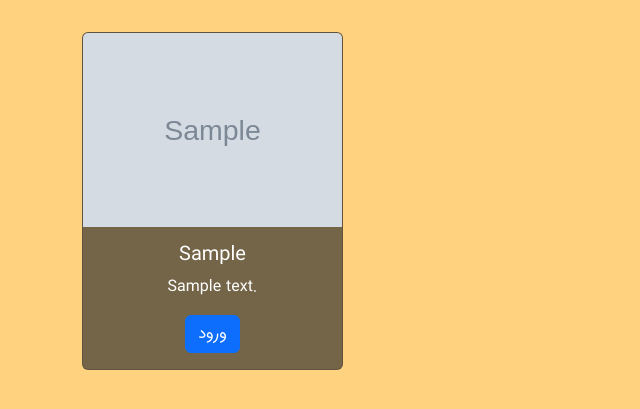
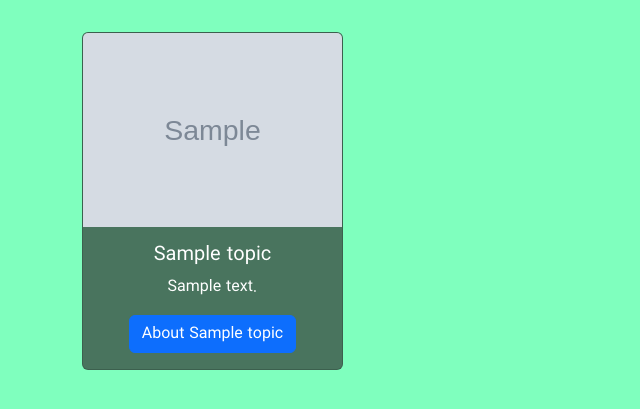
Before and after one commit to alialaei1/Interactive-User-Guides-Template, a Django app: page / in a window 1280 px wide. Shown: the top 409 px of the page, without its empty margins (0-640 px from the left). Run offline with Django 4.2, Linux system fonts and the light colour scheme; tables that the repository leaves empty hold one stand-in row (values such as "Sample post"); grey boxes marked "Sample" are stand-in pictures; some libraries are stand-ins or nearby versions.

Commit message:
a6 rew django

```diff
--- a/BPage/admin.py
+++ b/BPage/admin.py
@@ -1,10 +1,10 @@
 from django.contrib import admin
 
-from .models import Devices
+from .models import Topic
 from .models import Question
 from .models import Answer
 
-admin.site.register(Devices)
+admin.site.register(Topic)
 admin.site.register(Question)
 admin.site.register(Answer)
 
--- a/BPage/models.py
+++ b/BPage/models.py
@@ -3,18 +3,18 @@ from ckeditor_uploader.fields import RichTextUploadingField
 
 
 # Create your models here.
-class Devices(models.Model):
-    model = models.CharField(max_length=255, unique=True)
+class Topic(models.Model):
+    topic_name = models.CharField(max_length=255, unique=True)
     description = models.TextField(blank=True)
     link = models.IntegerField(unique=True)
     image = models.ImageField(upload_to ='uploads')
     def __str__(self):
-        return f"{self.model}"
+        return f"{self.topic_name}"
 
 
 class Question(models.Model):
-    modelname = models.ForeignKey(
-            Devices,
+    topic_name = models.ForeignKey(
+            Topic,
             related_name='questions',
             on_delete=models.CASCADE,
         )
@@ -23,10 +23,10 @@ class Question(models.Model):
     Qimage = models.ImageField(upload_to ='uploads')
 
     class Meta:
-        unique_together = ('modelname', 'Question')
+        unique_together = ('topic_name', 'Question')
 
     def __str__(self):
-        return f" {self.modelname} Devices - {self.Question}"
+        return f" {self.topic_name} Topics - {self.Question}"
 
 
 class Answer(models.Model):
--- a/BPage/views.py
+++ b/BPage/views.py
@@ -1,19 +1,19 @@
 from django.shortcuts import render, get_object_or_404
-from .models import Devices,Question
+from .models import Topic,Question
 
 def device_view(request):
-    devicesdata = Devices.objects.all()
-    context = {'devicesdata': devicesdata}
-    template_name = 'devicedata.html'
+    topicsdata = Topic.objects.all()
+    context = {'topicsdata': topicsdata}
+    template_name = 'topicsdata.html'
     return render(request, template_name, context)
 
 def question_view(request, pk):
-    devicedata = get_object_or_404(Devices, link = pk)
-    #print(devicedata)
-    return render(request, 'questiondata.html', {'devicedata':devicedata})
+    topicdata = get_object_or_404(Topic, link = pk)
+    #print(topicdata)
+    return render(request, 'questiondata.html', {'topicdata':topicdata})
 
 def answer_view(request, pk,ck):
-    #devicedata = get_object_or_404(Devices, pk = pk)
+    #topicdata = get_object_or_404(Topics, pk = pk)
     questiondata = get_object_or_404(Question, pk = ck)
     return render(request, 'answerdata.html', {'questiondata':questiondata})
 #    return render(request, template_name, context)
--- a/Blog/urls.py
+++ b/Blog/urls.py
@@ -23,6 +23,7 @@ from BPage.views import device_view,question_view,answer_view
 
 urlpatterns = [
     path('admin/', admin.site.urls),
+    path('admin', admin.site.urls),
     path('', device_view,name="device_view"),
     path('device/<int:pk>/', question_view, name='question_view'),
     path('device/<int:pk>/<int:ck>/answer/', answer_view, name='answer_view'),
--- a/templates/base.html
+++ b/templates/base.html
@@ -18,7 +18,7 @@
     {% bootstrap_messages %}
 
     <link rel="stylesheet" href="{% static 'css/custom-style.css' %}">
-    <title>SBL</title>
+    <title>IUG</title>
 
 </head>
 <body>
--- a/templates/devicedata.html
+++ b/templates/topicsdata.html
@@ -5,19 +5,19 @@
 
 
 <!-- Background image -->
-<body style="background-color:rgba(255, 166, 0, 0.5); ">
+<body style="background-color:rgba(0,255,127, 0.5); ">
   <div style="  margin-top: 2rem !important;  margin-bottom: 2rem !important;">
 
   <div class="container">
     <div class="row row-cols-2 row-cols-md-4 g-4">
-{% for data in devicesdata %}
+{% for data in topicsdata %}
 <div class="col">
   <div  class="card h-100 "  style="background-color:rgba(46, 46, 46, 0.664);">
     <a href="{% url 'question_view' data.link %}"> <img src= "/{{data.image}}"class="card-img-top" alt="/google.com" href="google.com"></a>
     <div class="card-body text-center">
-      <h5 class="card-title" style="color:rgb(255, 255, 255);">{{ data.model}}</h5>
+      <h5 class="card-title" style="color:rgb(255, 255, 255);">{{ data.topic_name}}</h5>
       <p class="card-text" style="color:rgb(255, 255, 255);">{{ data.description}}</p>
-      <a href="{% url 'question_view' data.link %}" class="btn btn-primary">ورود</a>
+      <a href="{% url 'question_view' data.link %}" class="btn btn-primary">About {{ data.topic_name}}</a>
     </div>
   </div>
 </div>
```
Also changed, not shown: templates/questiondata.html (+4 -4 lines), BPage/migrations/0005_rename_devices_topics.py (added), BPage/migrations/0006_rename_topics_topic.py (added), BPage/migrations/0007_rename_model_topic_topic_name.py (added), BPage/migrations/0008_rename_modelname_question_topic_name_and_more.py (added).
